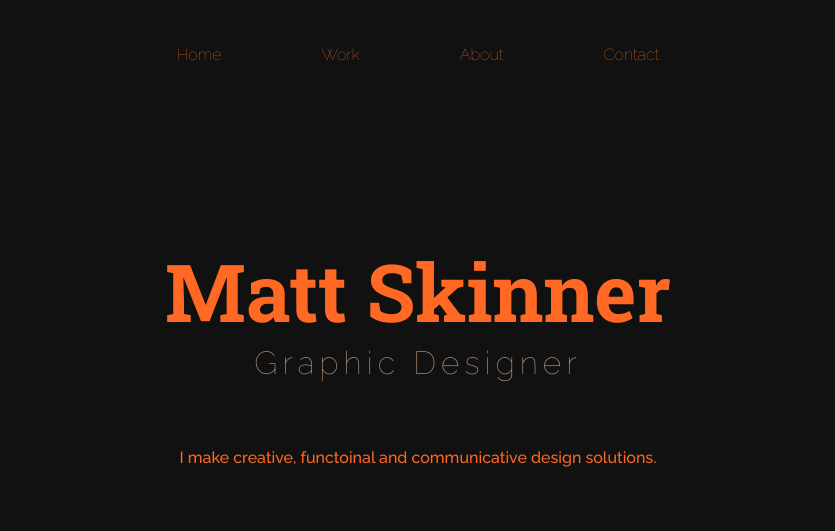
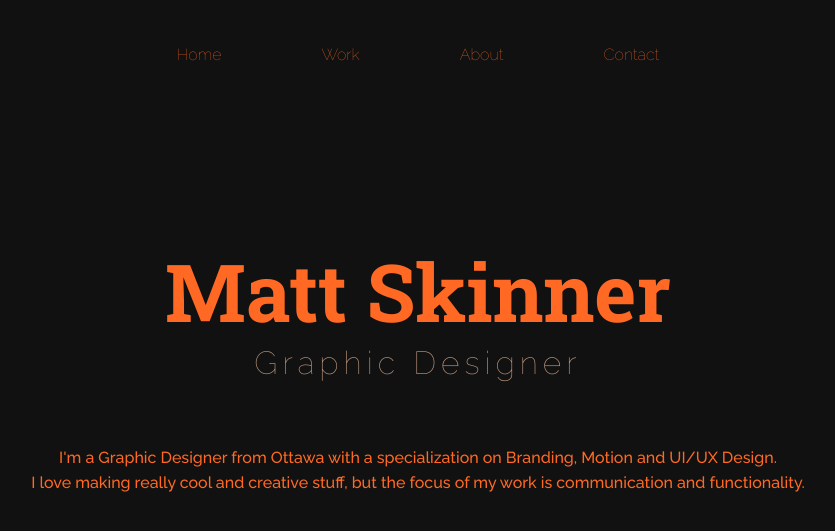
Before and after one commit to MattSkinner30/portfolio, a Jekyll site: the page built from index.html, in a window 1280 px wide and 900 px high. Shown: the top 531 px of the window, without its empty margins (222-1057 px from the left). Built offline with Jekyll 4.4.1, drawn with Linux system fonts in a browser that asks for light colours; Markdown is read by kramdown in place of the engine named in the settings.

Commit message:
Added to the first page p

```diff
--- a/index.html
+++ b/index.html
@@ -8,7 +8,7 @@ meta: Graphic designer from Ottawa specializing on user interface / user experie
 <h1 class="center matt-skinner margin-top-10">Matt Skinner</h1>
 
 <h2 class="center gd">Graphic Designer</h3>
-<p class="first-p center margin-top-5">I make creative, functoinal and communicative design solutions.</p>
+<p class="first-p center margin-top-5">I'm a Graphic Designer from Ottawa with a specialization on Branding, Motion and UI/UX Design.<br>I love making really cool and creative stuff, but the focus of my work is communication and functionality.</p>
 <h3 class="margin-top-50 center" id="work">Work</h2>
 
 <div class="content-grid margin-top-5">
```
